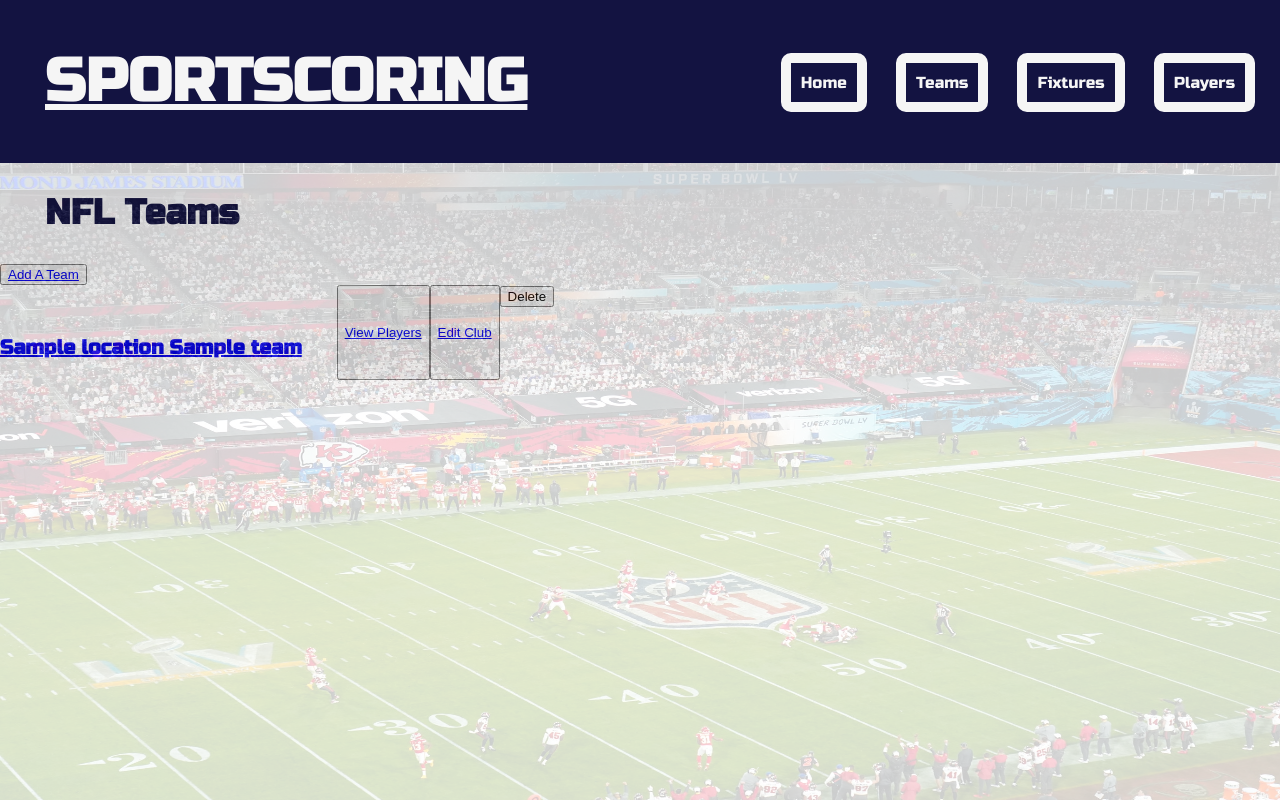
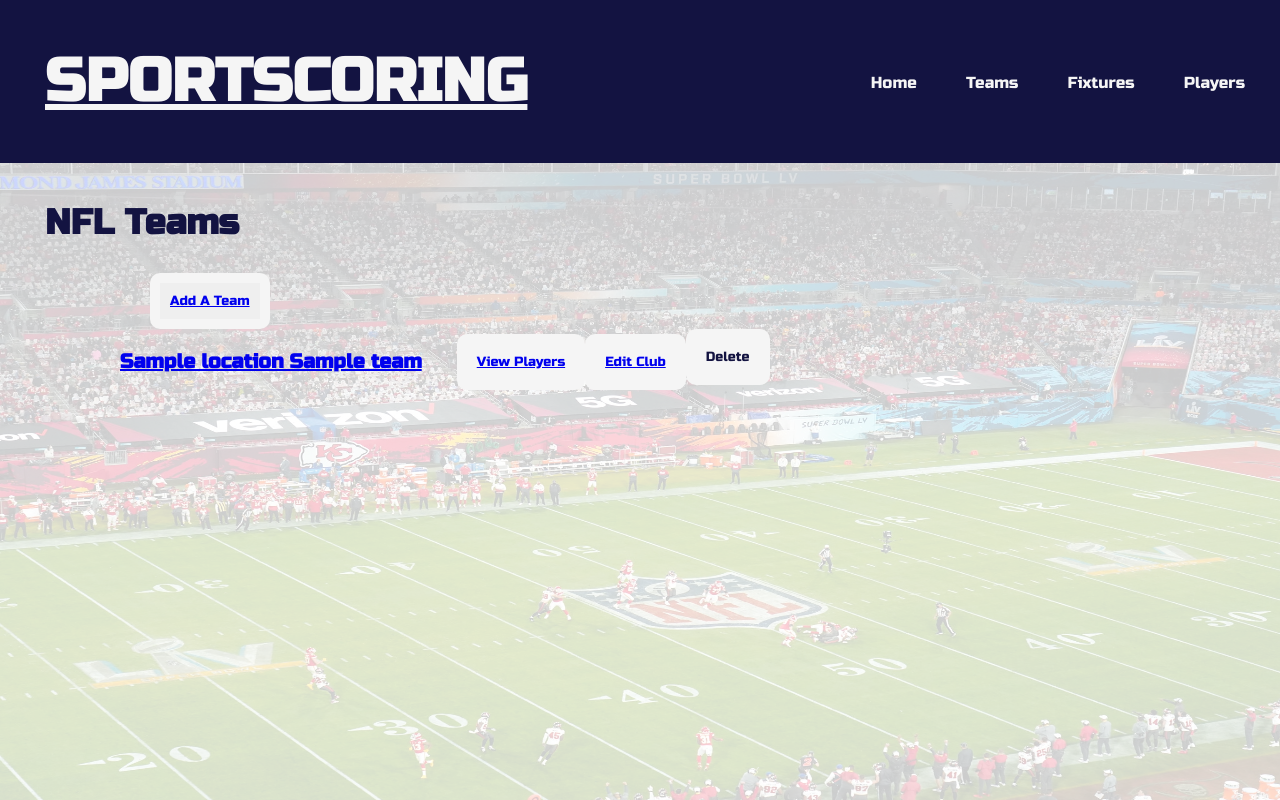
Before and after one commit to ttinning/python_project_sport_scoring_app, a Flask app: page /teams in a window 1280 px wide. Run offline with Flask 2, Linux system fonts and the light colour scheme; a database or web service that is not in the repository returns one stand-in record (values such as "Sample title"); some libraries are stand-ins or nearby versions.

Commit message:
button style added

```diff
--- a/static/style.css
+++ b/static/style.css
@@ -8,6 +8,7 @@
     margin-bottom: 45px;
     text-decoration: underline;
 }
+
 
 header {
     background-color:rgb(19, 19, 65);
@@ -20,10 +21,10 @@ header > nav > a {
     color: whitesmoke;
     align-self: center;
     text-decoration: none;
-    border: 10px, solid, whitesmoke;
-    border-style: solid;
+    /* border: 10px, solid, whitesmoke;
+    border-style: solid; */
     padding: 10px;
-    border-radius: 10px;
+    /* border-radius: 10px; */
     transition-duration: 0.2s;
     margin-top: 45px;
     margin-right: 25px;
@@ -44,8 +45,7 @@ body {
 
 .league_teams {
     display: flex;
-    flex-direction: row;
-    background-color: white
+    /* background-color: white  */
 }
 
 #team_name {
@@ -53,9 +53,9 @@ body {
     font-family: 'Russo One', sans-serif;
     font-size: 20px;
     text-decoration: none;
-    margin-top: 25px;
     margin-right: 35px;
-    padding-top: 25px;
+    padding-left: 120px;
+    display: flex
 }
 
 .headings {
@@ -64,6 +64,7 @@ body {
     font-size: 35px;
     font-weight: bold;
     padding-left: 45px;
+    padding-top: 10px;
 }
 
 .background_image {
@@ -74,6 +75,7 @@ body {
     position: fixed;
     left: 0;
     opacity: 0.20;
+    z-index: 1;
 }
 
 .background_home {
@@ -84,3 +86,45 @@ body {
     position: fixed;
     left: 0;
 }
+
+.addbutton {
+    font-family: 'Russo One', sans-serif;
+    color: whitesmoke;
+    align-self: center;
+    text-decoration: none;
+    border: 10px, solid, whitesmoke;
+    border-style: solid;
+    padding: 10px;
+    border-radius: 10px;
+    transition-duration: 0.2s;
+    margin-left: 150px;
+}
+
+#content-wrapper {
+    position: fixed;
+    background: none;
+    z-index: 10;
+}
+
+.button {
+    font-family: 'Russo One', sans-serif;
+    color: rgb(19, 19, 65);
+    align-self: center;
+    text-decoration: none;
+    border: 10px, solid, whitesmoke;
+    border-style: solid;
+    padding: 10px;
+    border-radius: 10px;
+    transition-duration: 0.2s;
+    background-color: whitesmoke;
+    padding-left: 10px;
+}
+
+.new_team {
+    font-family: 'Russo One', sans-serif;
+}
+
+#text_box {
+    font-family: 'Russo One', sans-serif;
+    align-self: center;
+}
--- a/templates/base.html
+++ b/templates/base.html
@@ -21,9 +21,11 @@
         </nav>
     </header>
     <img class="background_image" src="/static/imgs/stadium_logo.jpeg" alt="image">
-    {% block content %}
+    <div id="content-wrapper">
+        {% block content %}
 
-    {% endblock %}
+        {% endblock %}
+    </div>
 
 </body>
 </html>
--- a/templates/index.html
+++ b/templates/index.html
@@ -1,4 +1,5 @@
 {% extends "base.html" %}
 {% block content %}
 <img class="background_home" src="/static/imgs/stadium_logo.jpeg" alt="image">
+
 {% endblock %}
--- a/templates/teams/index.html
+++ b/templates/teams/index.html
@@ -2,15 +2,15 @@
 {% block content %}
 <section>
     <h2 class="headings">NFL Teams</h2>
-    <button><a href="/teams/new">Add A Team</a></button>
+    <button class="addbutton"><a href="/teams/new">Add A Team</a></button>
     <section>
     {% for team in teams %}
         <section class="league_teams">
             <h3 id="team_name"><a href="fixtures/{{team.id}}">{{team.location}} {{ team.name }}</a></h3>
-            <button><a href="teams/players/{{team.id}}">View Players</a></button>
-            <button><a href="teams/{{team.id}}/edit">Edit Club</a></button>
+            <button class="button"><a href="teams/players/{{team.id}}">View Players</a></button>
+            <button class="button"><a href="teams/{{team.id}}/edit">Edit Club</a></button>
             <form action="/teams/{{ team.id }}/delete" method="POST">
-                <input type="submit" value="Delete" id="delete_button">
+                <input type="submit" class="button" value="Delete" id="delete_button">
             </form>
         </section>
     </section>
--- a/templates/teams/new.html
+++ b/templates/teams/new.html
@@ -5,11 +5,11 @@
     <form action="/teams" method="POST">
     <section>
         <label for="team_name">Enter Team Name: </label>
-        <input type="text" id="team_name" name="team_name" placeholder="Team Name">
+        <input type="text" id="text_box" name="team_name" placeholder="Team Name">
     </section>
     <section>
         <label for="location">Enter Team Location: </label>
-        <input type="text" id="location" name="location" placeholder="Location">
+        <input type="text" id="text_box" name="location" placeholder="Location">
     </section>
     <section>
         <input type="submit">
```
